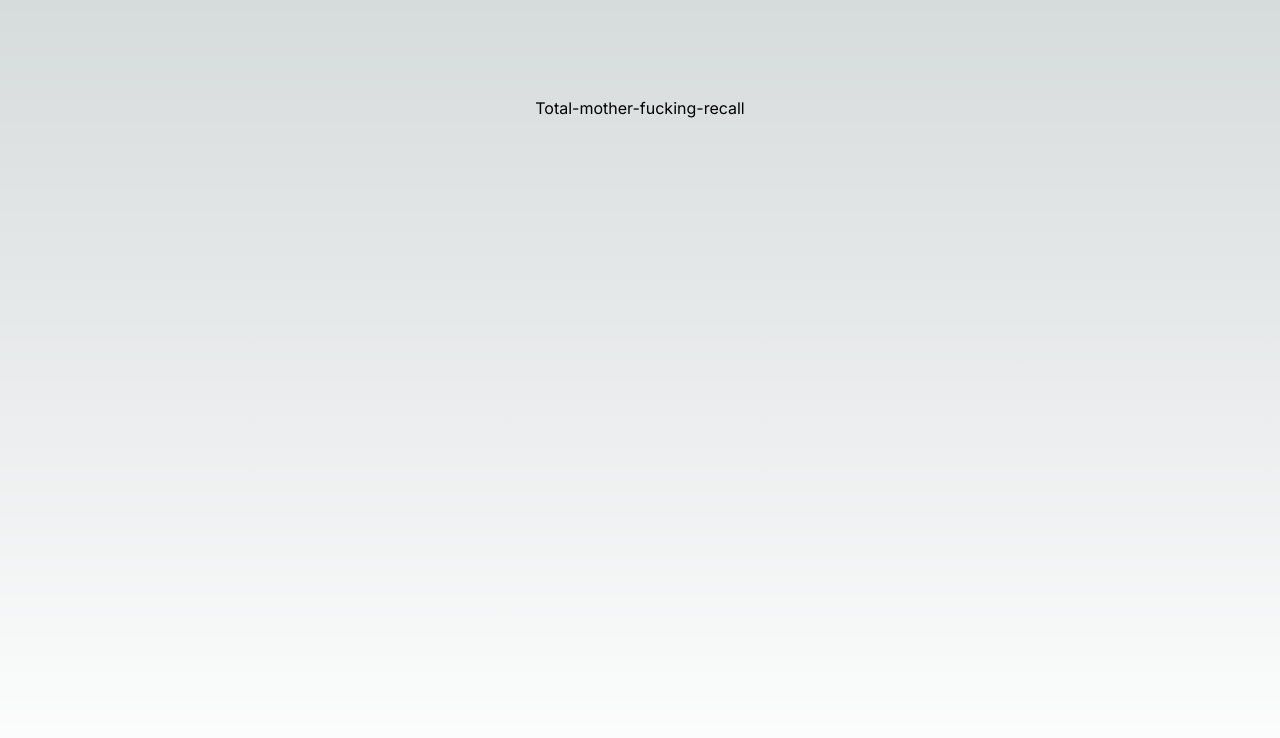
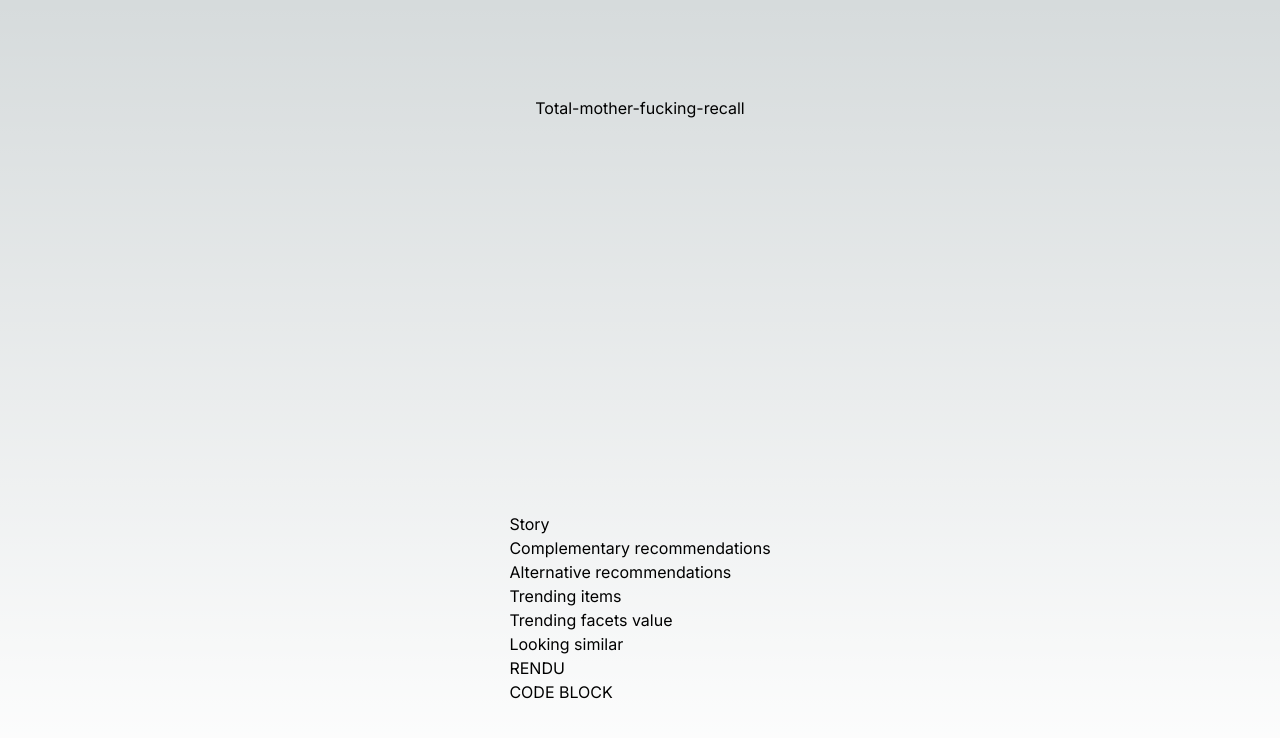
Before and after one commit to algolia/hackathon-winter-2023-total-recall, a Next.js app: page / in a window 1280 px wide. Shown: the top 738 px of the page. Built offline with nearby package versions, Linux system fonts and the light colour scheme.

Commit message:
luky start

```diff
--- /dev/null
+++ b/src/app/components/story.tsx
@@ -0,0 +1,23 @@
+const Story = () => {
+  return (
+    <div>
+      <h1>Story</h1>
+
+      <ul>
+        <li>Complementary recommendations</li>
+        <li>Alternative recommendations</li>
+        <li>Trending items</li>
+        <li>Trending facets value</li>
+        <li>Looking similar</li>
+      </ul>
+
+      <div>
+        <div>RENDU</div>
+
+        <div>CODE BLOCK</div>
+      </div>
+    </div>
+  );
+};
+
+export default Story;
--- a/src/app/page.tsx
+++ b/src/app/page.tsx
@@ -1,9 +1,11 @@
-import Image from "next/image";
+import Story from "./components/story";
 
 export default function Home() {
   return (
     <main className="flex min-h-screen flex-col items-center justify-between p-24">
       <h1>Total-mother-fucking-recall</h1>
+
+      <Story />
     </main>
   );
 }
```
Also changed, not shown: copy_index.js (added, +11 -0 lines), package.json (+6 -5 lines), src/app/components/search.tsx (added), 1 other file (tests, documents, lock files or other folders).
